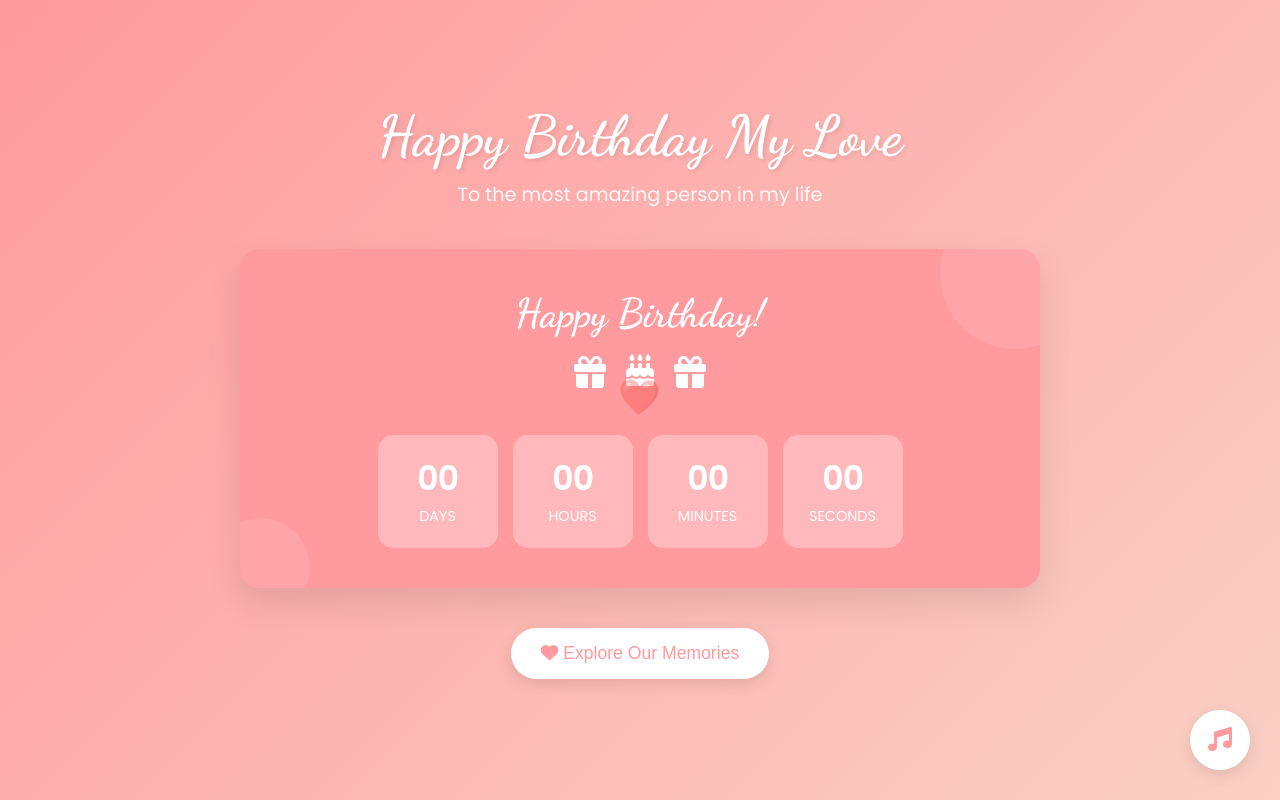
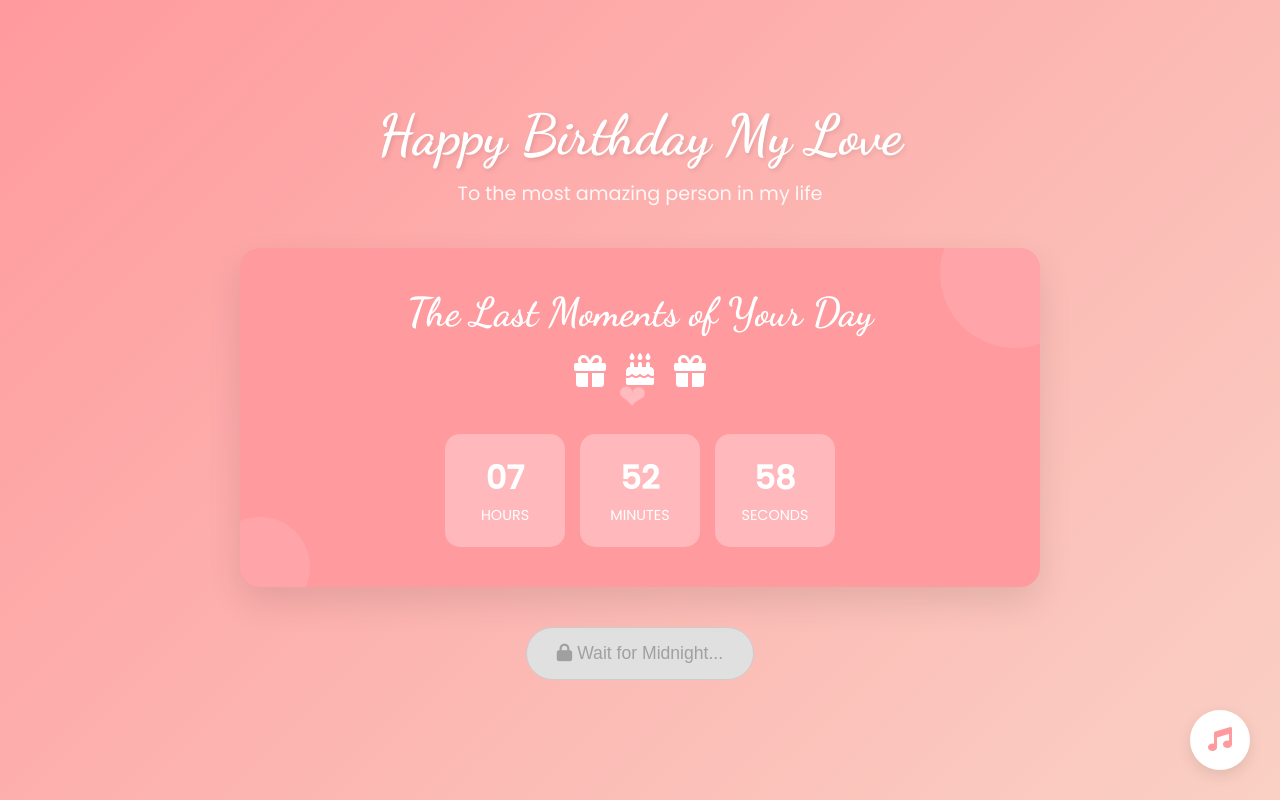
Before and after one commit to Somajitkhatua/birthday, a plain HTML site: page index.html in a window 1280 px wide. Drawn offline with Linux system fonts and the light colour scheme.

Commit message:
Your message

```diff
--- a/index.html
+++ b/index.html
@@ -156,6 +156,15 @@
             margin-top: 5px;
         }
 
+        /* Style for the disabled button */
+        .explore-btn:disabled {
+            background-color: #e0e0e0;
+            color: #a0a0a0;
+            cursor: not-allowed;
+            box-shadow: none;
+            border: 1px solid #cccccc;
+        }
+
         .explore-btn {
             background: #fff;
             color: #ff9a9e;
@@ -170,7 +179,7 @@
             margin-bottom: 20px;
         }
 
-        .explore-btn:hover {
+        .explore-btn:not(:disabled):hover {
             transform: translateY(-3px);
             box-shadow: 0 8px 25px rgba(0,0,0,0.15);
         }
@@ -274,7 +283,7 @@
         </header>
 
         <div class="card">
-            <h2 class="card-title">Happy Birthday!</h2>
+            <h2 class="card-title">The Last Moments of Your Day</h2>
             <div class="ribbon-container">
                 <span class="ribbon"><i class="fas fa-gift"></i></span>
                 <span class="ribbon"><i class="fas fa-birthday-cake"></i></span>
@@ -282,10 +291,6 @@
             </div>
 
             <div class="countdown">
-                <div class="countdown-item">
-                    <span class="countdown-number" id="days">00</span>
-                    <span class="countdown-label">Days</span>
-                </div>
                 <div class="countdown-item">
                     <span class="countdown-number" id="hours">00</span>
                     <span class="countdown-label">Hours</span>
@@ -301,9 +306,10 @@
             </div>
         </div>
 
-       <button class="explore-btn" onclick="openMemoriesPage()">
-    <i class="fas fa-heart"></i> Explore Our Memories
-</button>
+        <!-- The button is now disabled by default and has an ID -->
+        <button class="explore-btn" id="revealBtn" disabled>
+            <i class="fas fa-lock"></i> <span id="btnText">Wait for Midnight...</span>
+        </button>
     </div>
 
     <button class="music-btn" id="musicBtn">
@@ -311,36 +317,62 @@
     </button>
 
     <script>
+        // Get the button and its text span element
+        const revealBtn = document.getElementById('revealBtn');
+        const btnText = document.getElementById('btnText');
+
         // Countdown Timer
         function updateCountdown() {
-            // Set the birthday date (change this to your girlfriend's birthday)
-            const birthday = new Date('2024-12-25T00:00:00').getTime();
-            const now = new Date().getTime();
-            const distance = birthday - now;
+            // --- MODIFIED: Calculate the time for the next midnight ---
+            const now = new Date();
+            const midnight = new Date();
+            midnight.setHours(24, 0, 0, 0); // Set to 24:00:00 of the current day
 
+            const distance = midnight - now;
+
+            // --- MODIFIED: When the countdown is finished ---
             if (distance < 0) {
-                document.getElementById('days').innerText = '00';
+                // Stop the countdown display
                 document.getElementById('hours').innerText = '00';
                 document.getElementById('minutes').innerText = '00';
                 document.getElementById('seconds').innerText = '00';
+
+                // Enable the button and change its text
+                revealBtn.disabled = false;
+                btnText.innerText = "Open Your Final Wish!";
+                revealBtn.innerHTML = '<i class="fas fa-heart"></i> ' + btnText.innerText;
+
+                // Stop the function from running again
                 return;
             }
 
-            const days = Math.floor(distance / (1000 * 60 * 60 * 24));
+            // Calculate hours, minutes, seconds
             const hours = Math.floor((distance % (1000 * 60 * 60 * 24)) / (1000 * 60 * 60));
             const minutes = Math.floor((distance % (1000 * 60 * 60)) / (1000 * 60));
             const seconds = Math.floor((distance % (1000 * 60)) / 1000);
 
-            document.getElementById('days').innerText = String(days).padStart(2, '0');
+            // Update the countdown display
             document.getElementById('hours').innerText = String(hours).padStart(2, '0');
             document.getElementById('minutes').innerText = String(minutes).padStart(2, '0');
             document.getElementById('seconds').innerText = String(seconds).padStart(2, '0');
         }
 
+        // This function now opens the page when the button is clicked
+        function openMemoriesPage() {
+            // Only open if the button is not disabled
+            if (!revealBtn.disabled) {
+                window.location.href = "fir.html";
+            }
+        }
+
+        // Add the click listener to the button
+        revealBtn.addEventListener('click', openMemoriesPage);
+
+        // Start the countdown
         setInterval(updateCountdown, 1000);
         updateCountdown();
 
-        // Music button toggle
+        // Music button toggle (no changes here)
         const musicBtn = document.getElementById('musicBtn');
         let musicPlaying = false;
 
@@ -349,7 +381,6 @@
             if (musicPlaying) {
                 musicBtn.classList.add('playing');
                 musicBtn.innerHTML = '<i class="fas fa-pause"></i>';
-                // In a real implementation, you would play actual music here
                 console.log('Music playing...');
             } else {
                 musicBtn.classList.remove('playing');
@@ -358,11 +389,11 @@
             }
         });
 
-        // Create floating hearts
+        // Create floating hearts (no changes here)
         function createHeart() {
             const heart = document.createElement('div');
             heart.className = 'heart';
-            heart.innerHTML = '❤️';
+            heart.innerHTML = '❤';
             heart.style.left = Math.random() * 100 + '%';
             heart.style.animationDelay = Math.random() * 5 + 's';
             heart.style.fontSize = Math.random() * 20 + 20 + 'px';
@@ -373,13 +404,7 @@
             }, 6000);
         }
 
-        // Create hearts periodically
         setInterval(createHeart, 3000);
-
-            function openMemoriesPage() {
-    // Opens the surprise page (make sure this file name matches)
-    window.location.href = "fir.html";
-}
 
     </script>
 </body>
```
